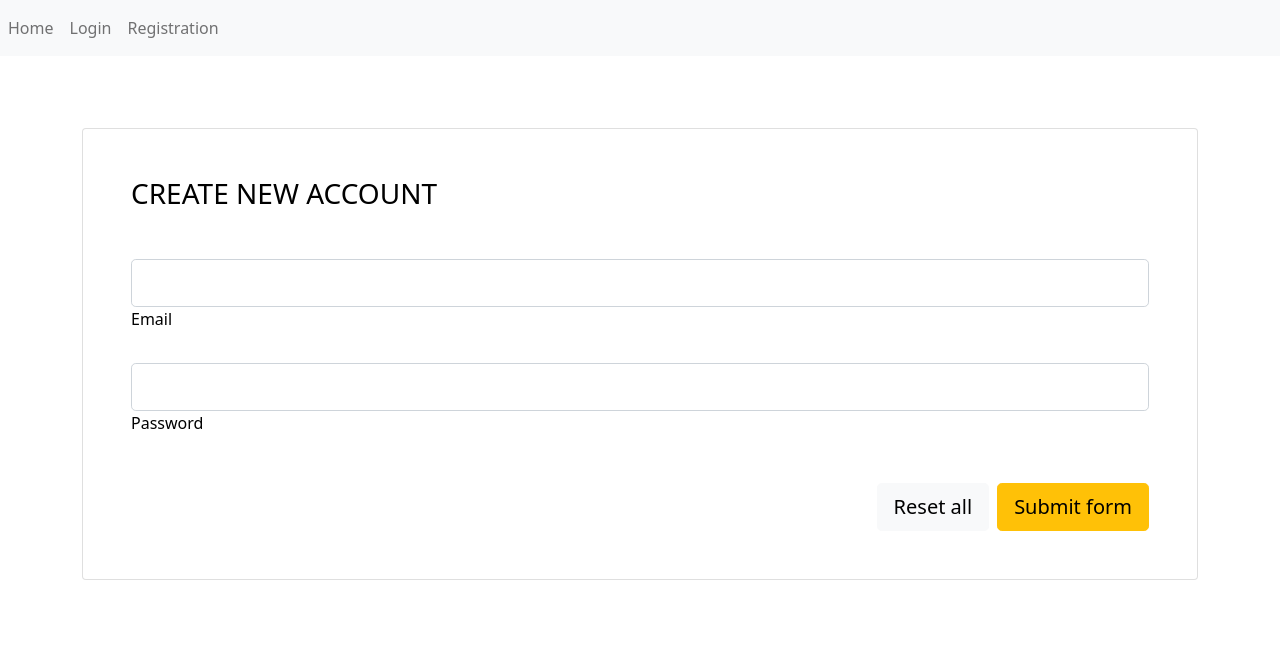
After one commit to alexander2555/Nodejs-learning, a Node server app: page /register in a window 1280 px wide. The commit adds this page. Shown: the top 651 px of the page. Run offline with Node 20, Linux system fonts and the light colour scheme; some libraries are stand-ins or nearby versions.

Commit message:
feat: User register & login with JWT

```diff
--- /dev/null
+++ b/contants.js
@@ -0,0 +1,3 @@
+module.exports = {
+  JWT_SECRET: 'test',
+}
--- a/index.js
+++ b/index.js
@@ -1,6 +1,7 @@
 const path = require('path')
 const express = require('express')
 const chalk = require('chalk')
+const cookieParser = require('cookie-parser')
 const mongoose = require('mongoose')
 const {
   addNote,
@@ -8,6 +9,8 @@ const {
   removeNote,
   changeNote,
 } = require('./notes.controller')
+const { addUser, loginUser } = require('./user.controller')
+const auth = require('./middleware/auth')
 
 const SEREVR_PORT = 3000
 const APP_TITLE = 'Express Notes Application'
@@ -18,12 +21,66 @@ app.set('view engine', 'ejs')
 app.set('views', 'pages')
 
 app.use(express.static(path.resolve(__dirname, 'public')))
+app.use(express.json())
+app.use(cookieParser())
 app.use(
   express.urlencoded({
     extended: true,
   })
 )
-app.use(express.json())
+
+app.get('/login', async (req, res) => {
+  res.render('login', {
+    title: APP_TITLE,
+    error: undefined,
+  })
+})
+app.post('/login', async (req, res) => {
+  try {
+    const token = await loginUser(req.body.email, req.body.password)
+
+    res.cookie('token', token)
+
+    res.redirect('/')
+  } catch (err) {
+    res.render('login', {
+      title: APP_TITLE,
+      error: err.message,
+    })
+  }
+})
+
+app.get('/register', async (req, res) => {
+  res.render('register', {
+    title: APP_TITLE,
+    error: undefined,
+  })
+})
+app.post('/register', async (req, res) => {
+  try {
+    await addUser(req.body.email, req.body.password)
+    res.redirect('/login')
+  } catch (err) {
+    if (err.caode === 11000) {
+      res.render('register', {
+        title: APP_TITLE,
+        error: 'User is already exists!',
+      })
+    }
+    res.render('register', {
+      title: APP_TITLE,
+      error: err.message,
+    })
+  }
+})
+
+app.use(auth)
+
+app.get('/logout', (req, res) => {
+  res.cookie('token', '')
+
+  res.redirect('/login')
+})
 
 app.get('/', async (req, res) => {
   res.render('index', {
@@ -35,7 +92,7 @@ app.get('/', async (req, res) => {
 
 app.post('/', async (req, res) => {
   try {
-    await addNote(req.body.title)
+    await addNote(req.body.title, req.user.email)
     res.render('index', {
       title: APP_TITLE,
       notes: await getNotes(),
@@ -62,7 +119,7 @@ app.delete('/:id', async (req, res) => {
 })
 
 app.put('/:id', async (req, res) => {
-  await changeNote(req.params.id, req.body.title)
+  await changeNote(req.params.id, req.body.title, req.user.email)
   console.log(req.params.id, 'changed')
   res.render('index', {
     title: APP_TITLE,
--- a/models/Note.js
+++ b/models/Note.js
@@ -2,6 +2,10 @@ const mongoose = require('mongoose')
 
 const NoteSchema = mongoose.Schema({
   title: {
+    type: String,
+    required: true,
+  },
+  owner: {
     type: String,
     required: true,
   },
--- a/package.json
+++ b/package.json
@@ -10,10 +10,14 @@
   "author": "Alexander Mamontov <alexander2555@yandex.ru>",
   "license": "ISC",
   "dependencies": {
+    "bcrypt": "^6.0.0",
     "chalk": "^4.1.2",
+    "cookie-parser": "^1.4.7",
     "ejs": "^3.1.10",
     "express": "^5.1.0",
+    "jsonwebtoken": "^9.0.2",
     "mongoose": "^8.18.3",
+    "validator": "^13.15.15",
     "yargs": "^17.7.2"
   },
   "devDependencies": {
--- a/pages/index.ejs
+++ b/pages/index.ejs
@@ -19,6 +19,8 @@
     <script src="app.js" defer></script>
   </head>
   <body>
+    <%- include('./partials/guest-header') %>
+
     <div class="container">
       <% if (alert) { %>
       <div class="alert alert-success"><%= alert %></div>
@@ -46,6 +48,8 @@
             class="list-group-item d-flex align-items-center justify-content-between"
           >
             <span data-id="<%= notes[i].id %>"><%= notes[i].title %></span>
+            &nbsp;
+            <span><%= notes[i].owner %></span>
             <button
               class="btn btn-primary ms-auto me-2"
               data-bs-toggle="modal"
--- /dev/null
+++ b/pages/partials/guest-header.ejs
@@ -0,0 +1,13 @@
+<nav class="navbar navbar-light bg-light navbar-expand">
+    <ul class="navbar-nav mr-auto">
+        <li class="nav-item active">
+            <a class="nav-link" href="/">Home</a>
+        </li>
+        <li class="nav-item">
+            <a class="nav-link" href="/login">Login</a>
+        </li>
+        <li class="nav-item">
+            <a class="nav-link" href="/register">Registration</a>
+        </li>
+    </ul>
+</nav>
--- /dev/null
+++ b/pages/register.ejs
@@ -0,0 +1,72 @@
+<!DOCTYPE html>
+<html lang="en">
+  <head>
+    <meta charset="UTF-8" />
+    <meta
+      name="viewport"
+      content="width=device-width, user-scalable=no, initial-scale=1.0, maximum-scale=1.0, minimum-scale=1.0"
+    />
+    <meta http-equiv="X-UA-Compatible" content="ie=edge" />
+    <link
+      href="https://cdn.jsdelivr.net/npm/bootstrap@5.1.3/dist/css/bootstrap.min.css"
+      rel="stylesheet"
+      integrity="sha384-1BmE4kWBq78iYhFldvKuhfTAU6auU8tT94WrHftjDbrCEXSU1oBoqyl2QvZ6jIW3"
+      crossorigin="anonymous"
+    />
+    <title><%= title %></title>
+  </head>
+
+  <body>
+    <%- include('./partials/guest-header') %>
+
+    <section class="h-100">
+      <div class="container py-5 h-100">
+        <% if (error) {%>
+        <div class="alert alert-danger"><%= error %></div>
+        <% } %>
+        <div class="row d-flex justify-content-center align-items-center h-100">
+          <div class="col">
+            <div class="card card-registration my-4">
+              <form
+                method="POST"
+                action="/register"
+                class="card-body p-md-5 text-black"
+              >
+                <h3 class="mb-5 text-uppercase">Create new account</h3>
+
+                <div class="form-outline mb-4">
+                  <input
+                    type="email"
+                    name="email"
+                    id="email"
+                    class="form-control form-control-lg"
+                  />
+                  <label class="form-label" for="email">Email</label>
+                </div>
+
+                <div class="form-outline mb-4">
+                  <input
+                    type="password"
+                    name="password"
+                    id="password"
+                    class="form-control form-control-lg"
+                  />
+                  <label class="form-label" for="password">Password</label>
+                </div>
+
+                <div class="d-flex justify-content-end pt-3">
+                  <button type="reset" class="btn btn-light btn-lg">
+                    Reset all
+                  </button>
+                  <button type="submit" class="btn btn-warning btn-lg ms-2">
+                    Submit form
+                  </button>
+                </div>
+              </form>
+            </div>
+          </div>
+        </div>
+      </div>
+    </section>
+  </body>
+</html>
```
Also changed, not shown: middleware/auth.js (added, +20 -0 lines), models/User.js (added, +22 -0 lines), notes.controller.js (+10 -6 lines), pages/login.ejs (added, +56 -0 lines), pages/partials/user-header.ejs (added, +10 -0 lines), user.controller.js (added, +27 -0 lines), README.md, public/favicon.ico (added), 1 other file.
